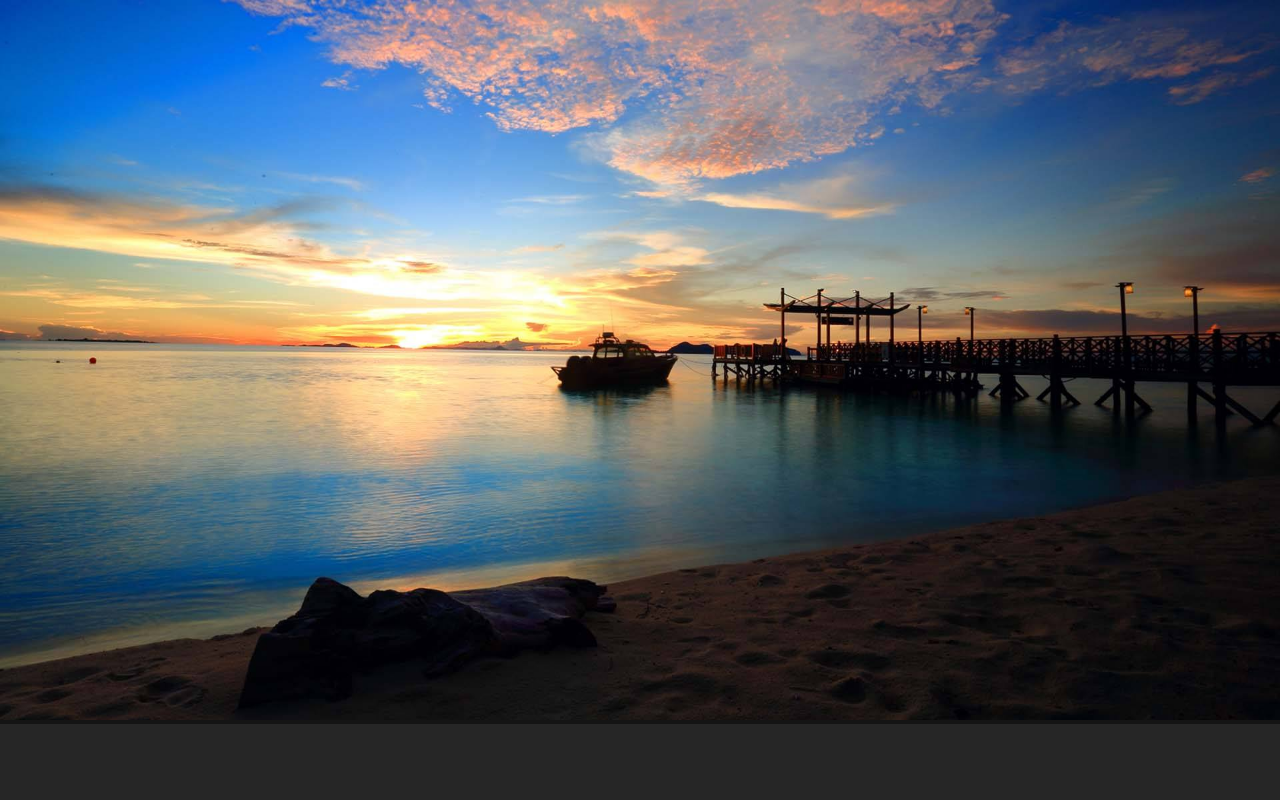
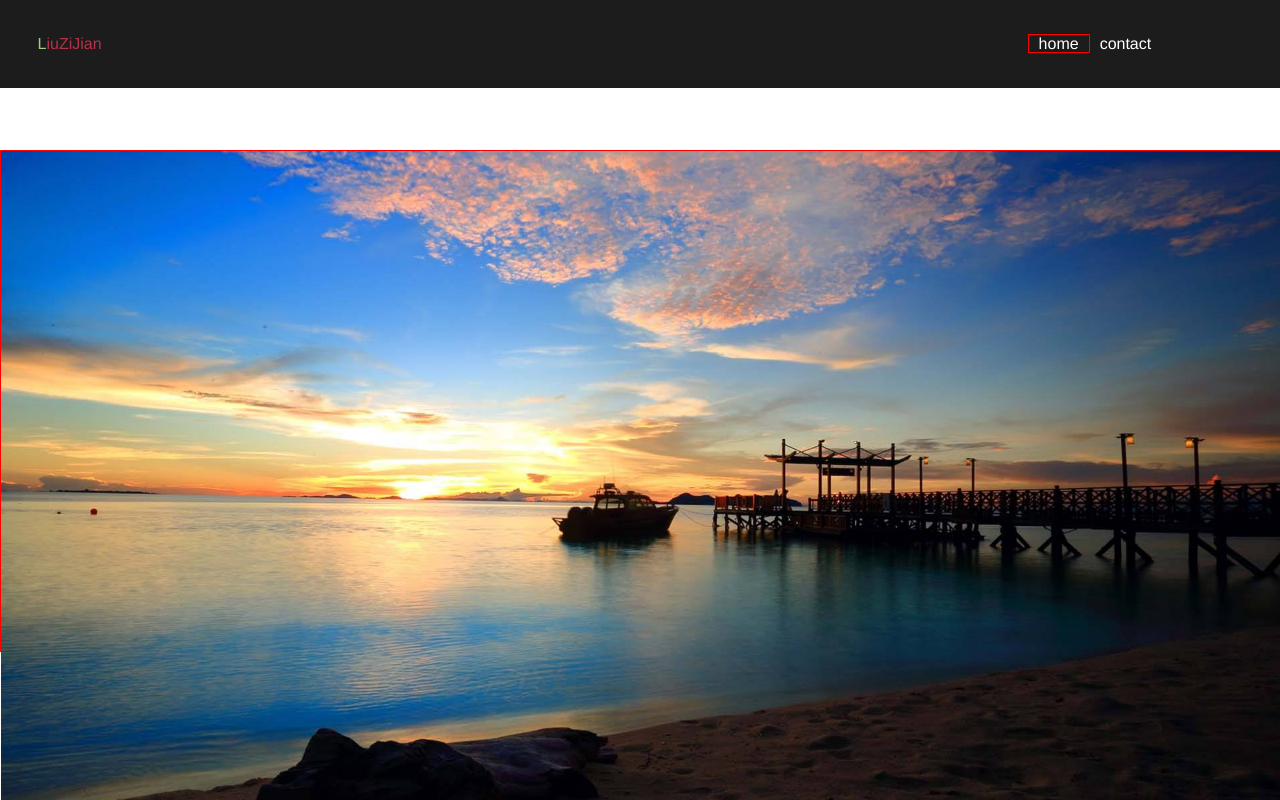
Before and after one commit to LLLxj/blog, a Vue app: page /#/home in a window 1280 px wide. Shown: the top 800 px of the page. Built offline with nearby package versions, Linux system fonts and the light colour scheme.

Commit message:
更新路由配置

```diff
--- a/src/router/index.js
+++ b/src/router/index.js
@@ -8,24 +8,29 @@ export const constantRouterMap = [
     {
       component: dashBoard,
       path: '/',
-      name: 'dashboard',
-      component: () => import('@/views/dashboard/index'),
+      name: 'mains',
+      redirect: { name: 'home' },
+      // component: () => import('@/views/dashboard/index'),
+      children:[
+        {
+          path: '/home',
+          name: 'home',
+          component: () => import('@/views/home/index'),
+        },
+      ]
+    },
+    {
+      path: '/contact',
+      name: 'contact',
+      component: () => import('@/views/contact/index'),
     },
 ]
 
 const asyncRouterMap = [
 
-  {
-    path: '/home',
-    name: 'home',
-    component: () => import('@/views/home/index'),
-  },
 
-  {
-    path: '/contact',
-    name: 'contact',
-    component: () => import('@/views/contact/index'),
-  },
+
+
 ]
 
 // 临时处理路由权限 全部可以访问
```
